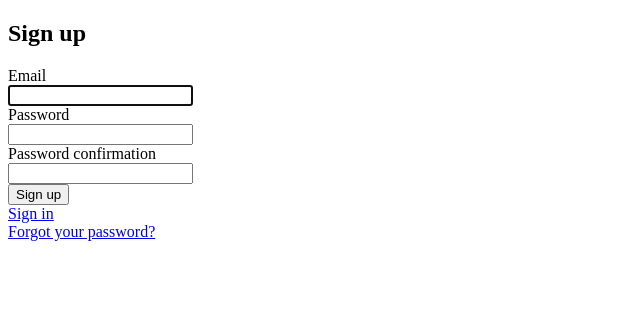
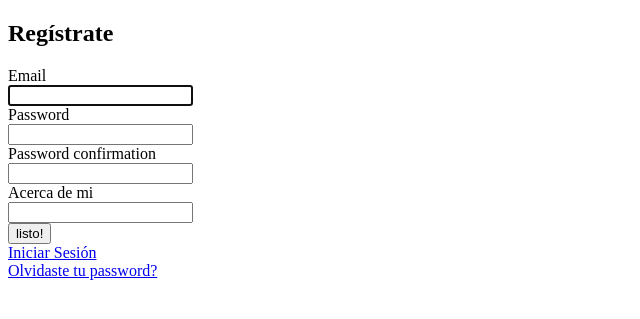
Before and after one commit to ricardosalinase/MMIX, a Rails app: page /users/sign_up in a window 1280 px wide. Shown: the top 319 px of the page, without its empty margins (0-640 px from the left). Run offline with Rails 7, Linux system fonts and the light colour scheme; parts of the project's set-up code (start-up, migrations or seed data) failed here and were passed over; some libraries are stand-ins or nearby versions.

Commit message:
inicio_de_sesion,registro,exit:casi-listo

```diff
--- a/app/models/user.rb
+++ b/app/models/user.rb
@@ -6,6 +6,6 @@
          :recoverable, :rememberable, :trackable, :validatable
 
   # Setup accessible (or protected) attributes for your model
-  attr_accessible :email, :password, :password_confirmation, :remember_me
+  attr_accessible :email, :password, :password_confirmation, :remember_me, :about
   # attr_accessible :title, :body
 end
--- a/app/views/devise/registrations/new.html.erb
+++ b/app/views/devise/registrations/new.html.erb
@@ -1,4 +1,4 @@
-<h2>Sign up</h2>
+<h2>Regístrate</h2>
 
 <%= form_for(resource, :as => resource_name, :url => registration_path(resource_name)) do |f| %>
   <%= devise_error_messages! %>
@@ -12,7 +12,10 @@
   <div><%= f.label :password_confirmation %><br />
   <%= f.password_field :password_confirmation %></div>
 
-  <div><%= f.submit "Sign up" %></div>
+  <div><%= f.label :Acerca_de_mi %><br />
+  <%= f.text_field :about %></div>
+
+  <div><%= f.submit "listo!" %></div>
 <% end %>
 
 <%= render "devise/shared/links" %>
--- a/app/views/devise/sessions/new.html.erb
+++ b/app/views/devise/sessions/new.html.erb
@@ -1,4 +1,4 @@
-<h2>Sign in</h2>
+<h2>Iniciar Sesión</h2>
 
 <%= form_for(resource, :as => resource_name, :url => session_path(resource_name)) do |f| %>
   <div><%= f.label :email %><br />
@@ -11,7 +11,7 @@
     <div><%= f.check_box :remember_me %> <%= f.label :remember_me %></div>
   <% end -%>
 
-  <div><%= f.submit "Sign in" %></div>
+  <div><%= f.submit "Iniciar Sesión" %></div>
 <% end %>
 
 <%= render "devise/shared/links" %>
--- a/app/views/devise/shared/_links.erb
+++ b/app/views/devise/shared/_links.erb
@@ -1,13 +1,13 @@
 <%- if controller_name != 'sessions' %>
-  <%= link_to "Sign in", new_session_path(resource_name) %><br />
+  <%= link_to "Iniciar Sesión", new_session_path(resource_name) %><br />
 <% end -%>
 
 <%- if devise_mapping.registerable? && controller_name != 'registrations' %>
-  <%= link_to "Sign up", new_registration_path(resource_name) %><br />
+  <%= link_to "Regístrate", new_registration_path(resource_name) %><br />
 <% end -%>
 
 <%- if devise_mapping.recoverable? && controller_name != 'passwords' %>
-  <%= link_to "Forgot your password?", new_password_path(resource_name) %><br />
+  <%= link_to "Olvidaste tu password?", new_password_path(resource_name) %><br />
 <% end -%>
 
 <%- if devise_mapping.confirmable? && controller_name != 'confirmations' %>
--- a/app/views/ppal/index.html.erb
+++ b/app/views/ppal/index.html.erb
@@ -11,6 +11,8 @@
 <p><!--%= link_to 'perfil', current_user %--></p>
 
 <% else %>
-<%= link_to "Sign up", new_user_registration_path %> |
-<%= link_to "Sign in", new_user_session_path %> |
+<%= link_to "Regístrate!", new_user_registration_path %>
+Si aun no tienes cuenta | o
+<%= link_to "Inicia Sesión", new_user_session_path %>
+Para acceder a tu cuenta M-MIX! |
 <% end %>
```
Also changed, not shown: app/views/devise/registrations/edit.html.erb (+7 -4 lines), db/development.sqlite3, db/schema.rb, 1 other file.
